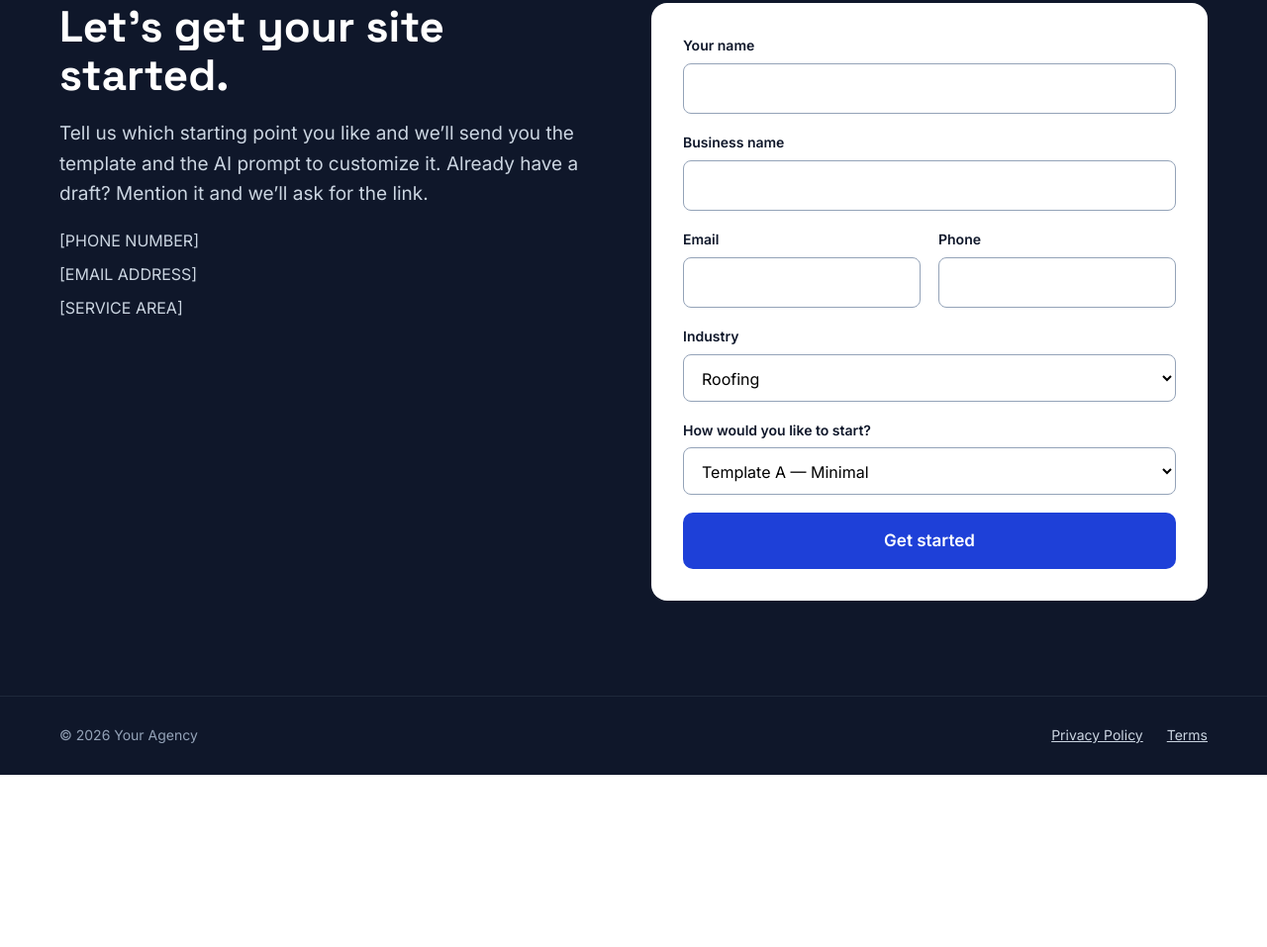
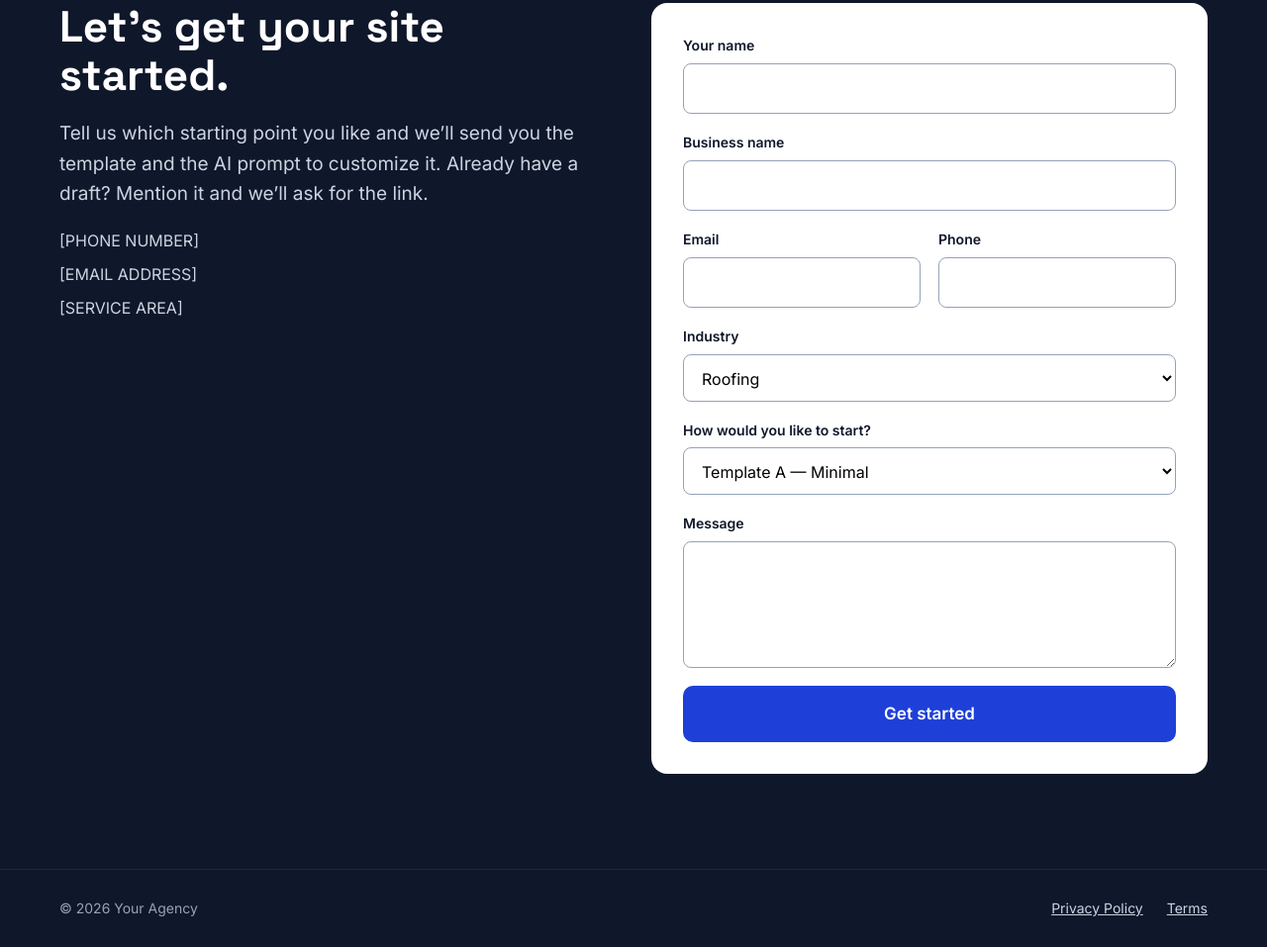
Before and after one commit to dbarbata/cloud-test, a plain HTML site: page index.html in a window 1280 px wide. Shown: the part 5874-6831 px from the top of the page at 99% size. Before the commit the page ends 6657 px from the top, so only its background shows below. Drawn offline with Linux system fonts and the light colour scheme.

Commit message:
Add message field to contact form
Co-Authored-By: Claude Fable 5.2 <noreply@anthropic.com>
Claude-Session: https://claude.ai/code/session_016HzMvXj5YHXCgJZyEBFpQV

```diff
--- a/index.html
+++ b/index.html
@@ -300,6 +300,7 @@ a{color:#1E40D8}a:hover{color:#1530A8}
 </div>
 <div style="display: flex; flex-direction: column; gap: 6px"><label for="f-industry" style="font-size: 14px; font-weight: 600">Industry</label><select id="f-industry" name="industry" style="font: inherit; font-size: 16px; padding: 12px 14px; border: 1px solid #94A3B8; border-radius: 8px; min-height: 44px; box-sizing: border-box; background: #FFFFFF"><option>Roofing</option><option>HVAC</option><option>Dental</option><option>Legal</option><option>Other home or local service</option></select></div>
 <div style="display: flex; flex-direction: column; gap: 6px"><label for="f-start" style="font-size: 14px; font-weight: 600">How would you like to start?</label><select id="f-start" name="start" style="font: inherit; font-size: 16px; padding: 12px 14px; border: 1px solid #94A3B8; border-radius: 8px; min-height: 44px; box-sizing: border-box; background: #FFFFFF"><option>Template A — Minimal</option><option>Template B — Colorful</option><option>Template C — Rugged</option><option>From scratch</option><option>Not sure yet</option></select></div>
+<div style="display: flex; flex-direction: column; gap: 6px"><label for="f-message" style="font-size: 14px; font-weight: 600">Message</label><textarea id="f-message" name="message" rows="4" style="font: inherit; font-size: 16px; padding: 12px 14px; border: 1px solid #94A3B8; border-radius: 8px; min-height: 110px; box-sizing: border-box; resize: vertical"></textarea></div>
 <button type="submit" style="font: inherit; font-weight: 600; background: #1E40D8; color: #FFFFFF; border: none; border-radius: 10px; padding: 15px 20px; min-height: 48px; cursor: pointer">Get started</button>
 </form>
 </div>
```
